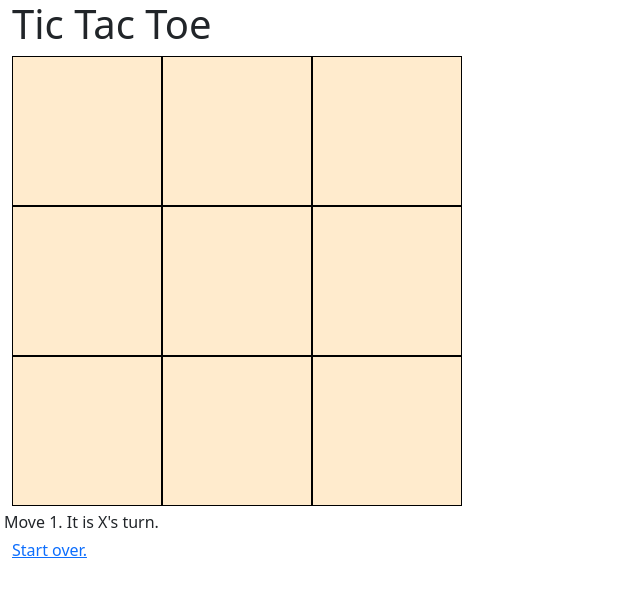
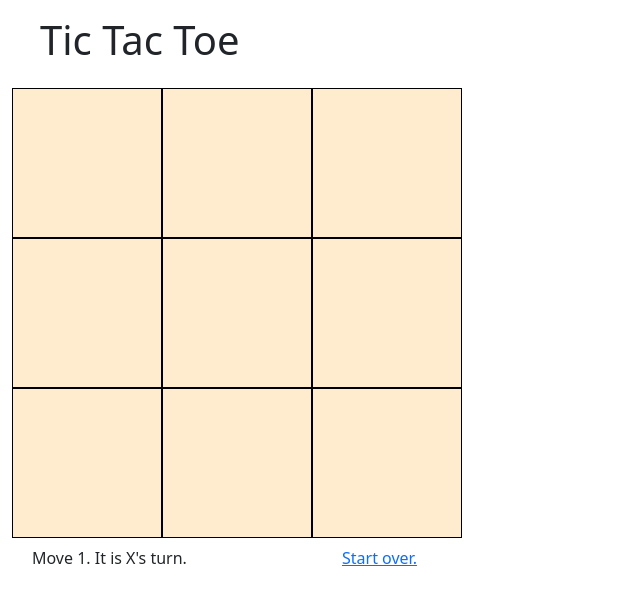
Before and after one commit to mnopqr1/tictactoe, a Flask app: page / in a window 1280 px wide. Shown: the top 605 px of the page, without its empty margins (0-640 px from the left). Run offline with Flask 2, Linux system fonts and the light colour scheme.

Commit message:
last bootstrapping for now

```diff
--- a/templates/game.html
+++ b/templates/game.html
@@ -33,7 +33,13 @@
     </head>
     <div class="container-fluid">
     <body>
-        <h1>Tic Tac Toe</h1>
+        <div class="row mx-auto">
+
+            <div class="col-md-4">
+            <h1 class="p-3">Tic Tac Toe</h1>
+            </div>
+        </div>
+
             {% for i in range(3) %}
                 <div class="row mx-auto">
                     {% for j in range(3) %}
@@ -55,8 +61,8 @@
                     {% endfor %}
                 </div>
             {% endfor %}
-        <div class="row">
-            <div class="col-md-3 p-1">
+        <div class="row mx-auto p-2">
+            <div class="col-md-3">
         {% if active %}
         Move {{ n + 1 }}. It is {{ turn }}'s turn.
         {% else %}
@@ -67,8 +73,6 @@
         {% endif %}
         {% endif %}
             </div>
-        </div>
-        <div class="row">
             <div class="col-md-3">
                 <a href="{{ url_for('reset')}}">Start over.</a>
             </div>
```
